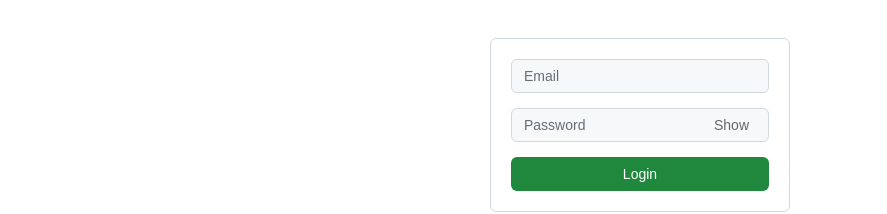
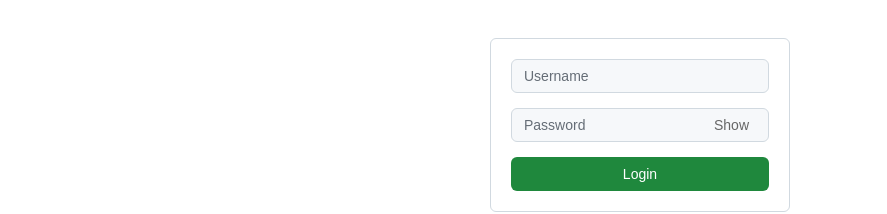
Before and after one commit to Mahir-Hussain/CodeNest, a React (Vite) app in the folder frontend/: page /login in a window 1280 px wide. Shown: the part 266-480 px from the top of the page, without its empty margins (0-887 px from the left). Built offline with nearby package versions, Linux system fonts and the light colour scheme.

Commit message:
Frontend changes

```diff
--- a/frontend/src/Components/Login.jsx
+++ b/frontend/src/Components/Login.jsx
@@ -3,7 +3,7 @@ import { useNavigate } from 'react-router-dom';
 import Alert from './services/Alert';
 
 function Login(){
-  const [email, setEmail] = useState("");
+  const [username, setUsername] = useState("");
   const [password, setPassword] = useState("");
   const [showPassword, setShowPassword] = useState(false);
   const [alertMessage, setAlertMessage] = useState("");
@@ -30,7 +30,7 @@ async function submitDetails(e) {
       headers: {
         "Content-Type": "application/json",
       },
-      body: JSON.stringify({ email: email.trim(), password: password.trim() }),
+  body: JSON.stringify({ username: username.trim(), password: password.trim() }),
     });
 
     const result = await response.json();
@@ -104,10 +104,10 @@ return (
 
     <form className="form" onSubmit={submitDetails}>
       <input
-        type="email"
-        placeholder="Email"
-        value={email}
-        onChange={(e) => setEmail(e.target.value)}
+  type="text"
+  placeholder="Username"
+  value={username}
+  onChange={(e) => setUsername(e.target.value)}
         required
       />
 
```
